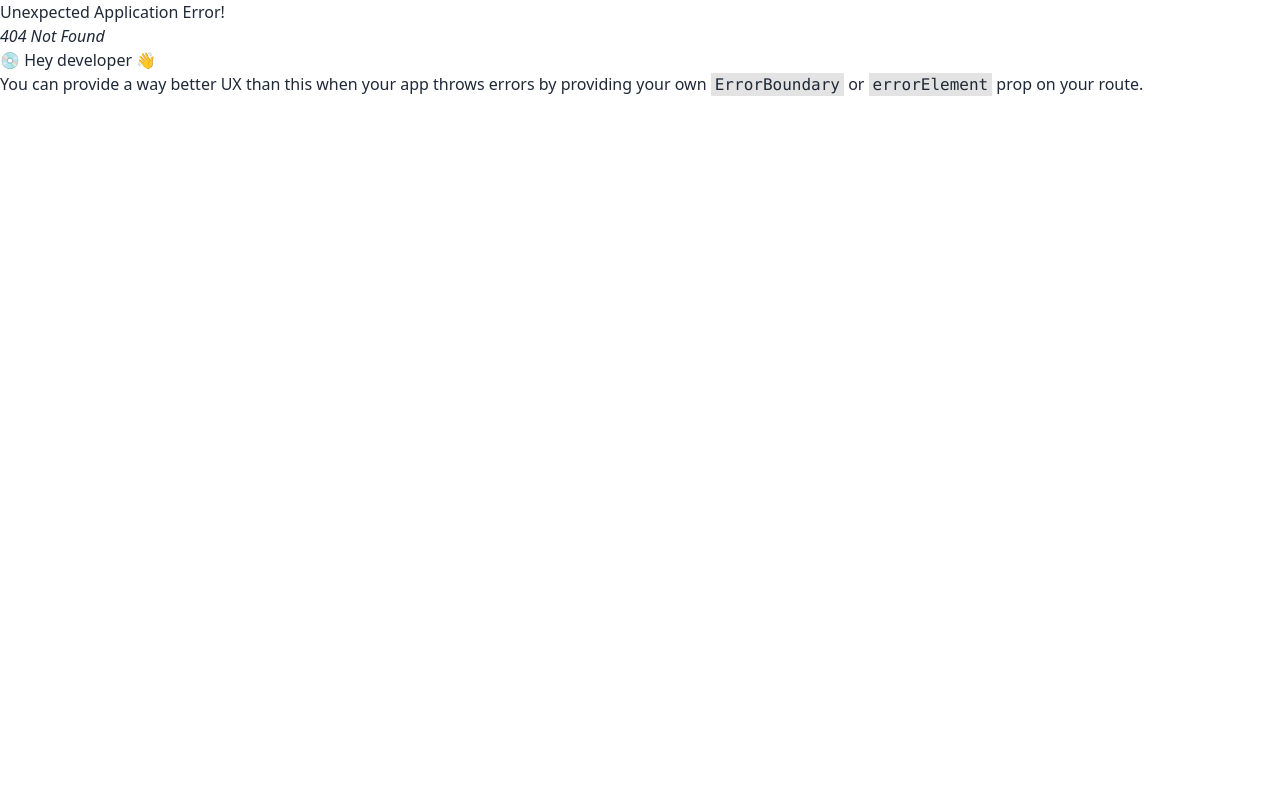
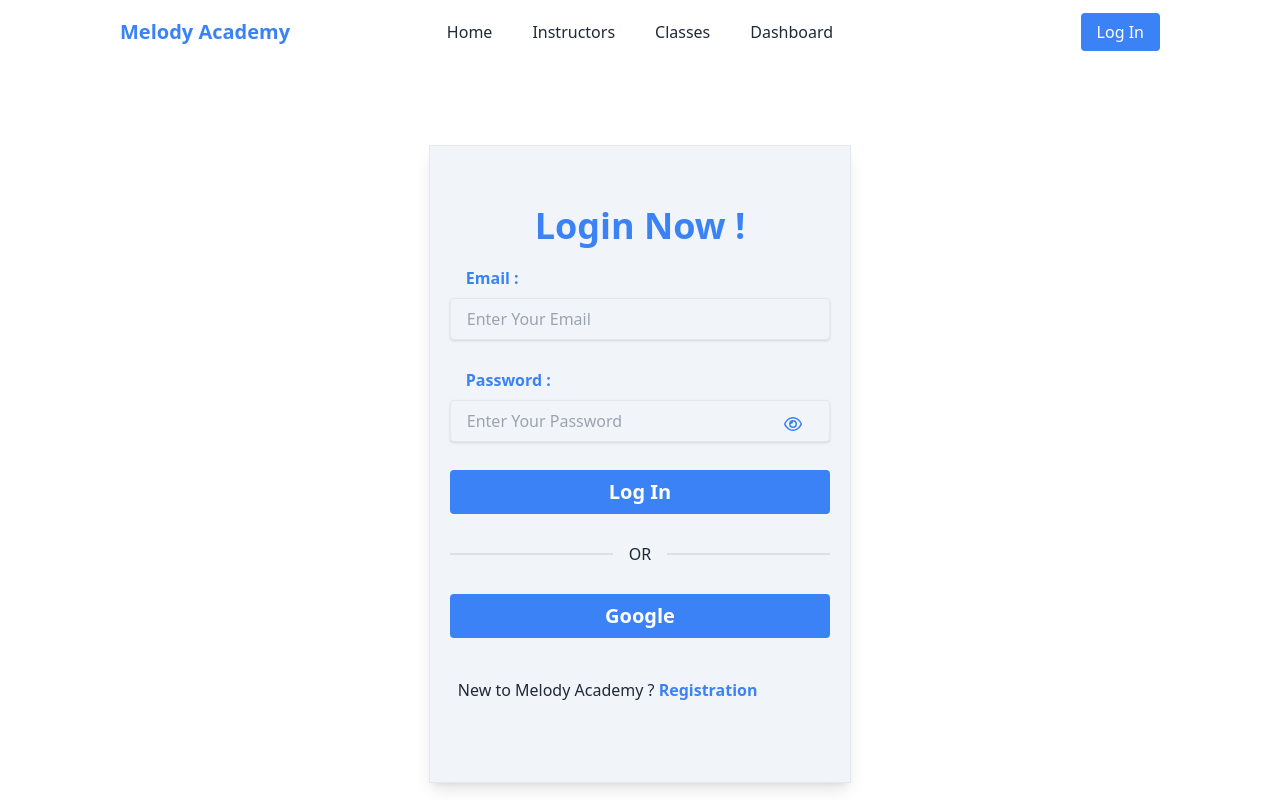
Before and after one commit to omihasan1307/melody-academy-client, a React (Vite) app: page /login in a window 1280 px wide. Before the commit this address had no page. Shown: the top 800 px of the page. Built offline with nearby package versions, Linux system fonts and the light colour scheme.

Commit message:
login page design done

```diff
--- a/package.json
+++ b/package.json
@@ -10,6 +10,10 @@
     "preview": "vite preview"
   },
   "dependencies": {
+    "@fortawesome/fontawesome-svg-core": "^6.4.0",
+    "@fortawesome/free-regular-svg-icons": "^6.4.0",
+    "@fortawesome/free-solid-svg-icons": "^6.4.0",
+    "@fortawesome/react-fontawesome": "^0.2.0",
     "localforage": "^1.10.0",
     "match-sorter": "^6.3.1",
     "react": "^18.2.0",
--- /dev/null
+++ b/src/Authentication/Login.jsx
@@ -0,0 +1,74 @@
+import { FontAwesomeIcon } from "@fortawesome/react-fontawesome";
+import { Link } from "react-router-dom";
+import { faEye } from "@fortawesome/free-regular-svg-icons";
+import { useState } from "react";
+
+const Login = () => {
+  const [showPassword, setShowPassword] = useState(true);
+
+  const handleShowPassword = () => {
+    setShowPassword(!showPassword);
+  };
+
+  return (
+    <div className="min-h-screen flex justify-center items-center my-16 lg:my-0">
+      <div className="w-[80%] lg:w-[40%] border shadow-lg px-5 py-10 bg-slate-100">
+        <div>
+          <h2 className="text-center text-4xl text-blue-500 font-bold my-5">
+            Login Now !
+          </h2>
+        </div>
+        <form action="">
+          <div className="mb-5">
+            <label className="mx-4 font-semibold text-blue-500" htmlFor="">
+              Email :
+            </label>
+            <div>
+              <input
+                className="bg-slate-100 w-full border shadow px-4 py-2 rounded my-2 bg-none "
+                type="email"
+                name="email"
+                placeholder="Enter Your Email"
+              />
+            </div>
+          </div>
+          <div className="mb-5">
+            <label className="mx-4 font-semibold text-blue-500" htmlFor="">
+              Password :
+            </label>
+            <div className="relative">
+              <input
+                className="bg-slate-100 w-full border shadow px-4 py-2 rounded my-2 bg-none "
+                type={showPassword ? "password" : "text"}
+                name="password"
+                placeholder="Enter Your Password"
+              />
+              <div className="text-blue-500 flex absolute right-7 top-5 ">
+                <button onClick={handleShowPassword}>
+                  <FontAwesomeIcon icon={faEye} />
+                </button>
+              </div>
+            </div>
+          </div>
+          <div>
+            <button className="w-full text-xl font-semibold bg-blue-500 text-white py-2 rounded">
+              Log In
+            </button>
+          </div>
+          <div className="divider my-8">OR</div>
+          <button className="w-full text-xl font-semibold bg-blue-500 text-white py-2 rounded">
+            Google
+          </button>
+          <div className="my-10 mx-2">
+            <p>
+              New to Melody Academy ?{" "}
+              <Link className="text-blue-500 font-bold">Registration</Link>
+            </p>
+          </div>
+        </form>
+      </div>
+    </div>
+  );
+};
+
+export default Login;
--- a/src/Shared/Footer.jsx
+++ b/src/Shared/Footer.jsx
@@ -5,7 +5,7 @@ const Footer = () => {
     <div>
       <footer className="footer p-10 bg-base-200 text-base-content">
         <div>
-          <a className=" normal-case text-xl font-bold text-blue-600">
+          <a className=" normal-case text-xl font-bold text-blue-500">
             Melody Academy
           </a>
           <div>
--- a/src/Shared/Navbar.jsx
+++ b/src/Shared/Navbar.jsx
@@ -1,11 +1,11 @@
 import React from "react";
-import { NavLink } from "react-router-dom";
+import { Link, NavLink } from "react-router-dom";
 
 const Navbar = () => {
   const active =
     "bg-blue-500 px-4 py-2 rounded lg:mx-5 lg:inline inline-block lg:my-0 my-1 w-full text-white";
   const inActive =
-    " mx-5 inline-block lg:inline inline-block lg:my-0 my-1 w-full";
+    " mx-5 inline-block lg:inline inline-block lg:my-0 my-1 w-full ";
 
   const navItem = (
     <div className=" lg:flex items-center ">
@@ -92,7 +92,7 @@ const Navbar = () => {
               {navItem}
             </ul>
           </div>
-          <a className=" normal-case text-xl font-bold text-blue-600">
+          <a className=" normal-case text-xl font-bold text-blue-500">
             Melody Academy
           </a>
         </div>
@@ -100,7 +100,10 @@ const Navbar = () => {
           <ul className=" px-1">{navItem}</ul>
         </div>
         <div className="navbar-end">
-          <a className="bg-blue-500 px-4 py-2 rounded  text-white">Log In</a>
+          <Link to="/login">
+            {" "}
+            <a className="bg-blue-500 px-4 py-2 rounded  text-white">Log In</a>
+          </Link>
         </div>
       </div>
     </div>
--- a/src/router/Router.jsx
+++ b/src/router/Router.jsx
@@ -1,5 +1,6 @@
 import { createBrowserRouter, RouterProvider } from "react-router-dom";
 import Main from "../layout/Main";
+import Login from "../Authentication/Login";
 
 const router = createBrowserRouter([
   {
@@ -7,7 +8,8 @@ const router = createBrowserRouter([
     element: <Main />,
     children: [
       {
-        path: "/",
+        path: "/login",
+        element: <Login />,
       },
     ],
   },
```
Also changed, not shown: 1 other file (tests, documents, lock files or other folders).
